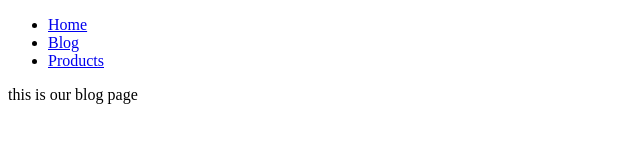
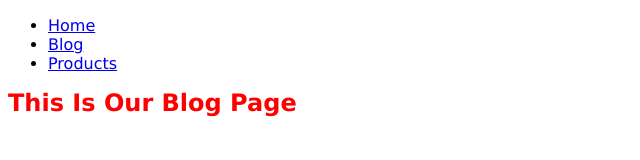
Before and after one commit to js-tut/gatsby-tutorial-second, a Gatsby site: page /blog in a window 1280 px wide. Shown: the whole page, without its empty margins (0-640 px from the left). Built offline with nearby package versions, Linux system fonts and the light colour scheme; Gatsby itself is replaced by a stand-in of ours.

Commit message:
9-global-css

```diff
--- /dev/null
+++ b/src/components/layout.css
@@ -0,0 +1,9 @@
+body {
+  font-family: Verdana, Geneva, Tahoma, sans-serif;
+}
+
+h1 {
+  color: red;
+  font-size: 1.5rem;
+  text-transform: capitalize;
+}
--- a/src/components/layout.js
+++ b/src/components/layout.js
@@ -1,5 +1,6 @@
 import React from 'react'
 import Navbar from './Navbar'
+import './layout.css'
 const layout = ({ children }) => {
   return (
     <>
--- a/src/pages/blog.js
+++ b/src/pages/blog.js
@@ -3,6 +3,10 @@ import Layout from '../components/layout'
 
 export default class blog extends Component {
   render() {
-    return <Layout>this is our blog page</Layout>
+    return (
+      <Layout>
+        <h1>this is our blog page</h1>
+      </Layout>
+    )
   }
 }
```
Also changed, not shown: src/pages/index.js (+4 -3 lines).
